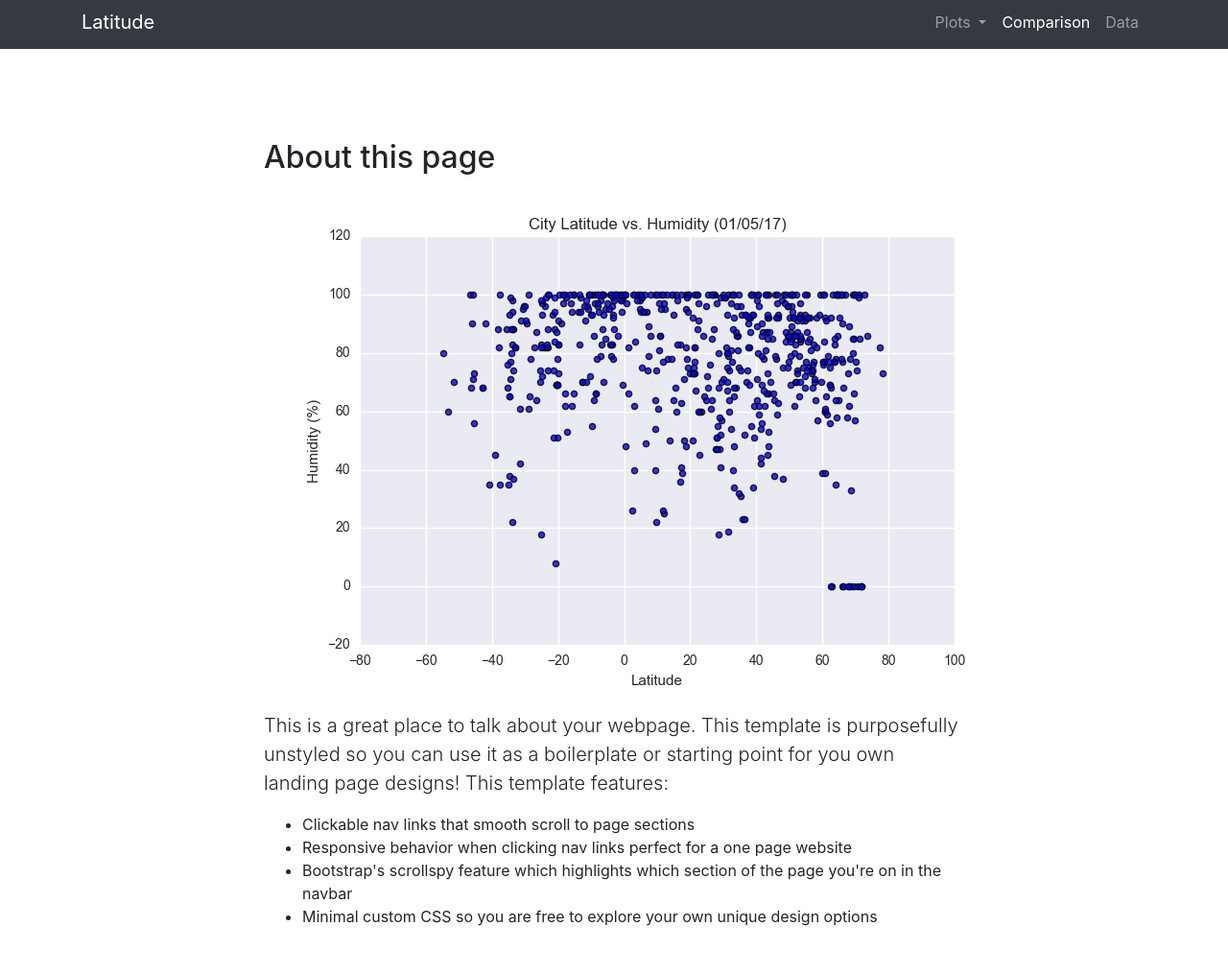
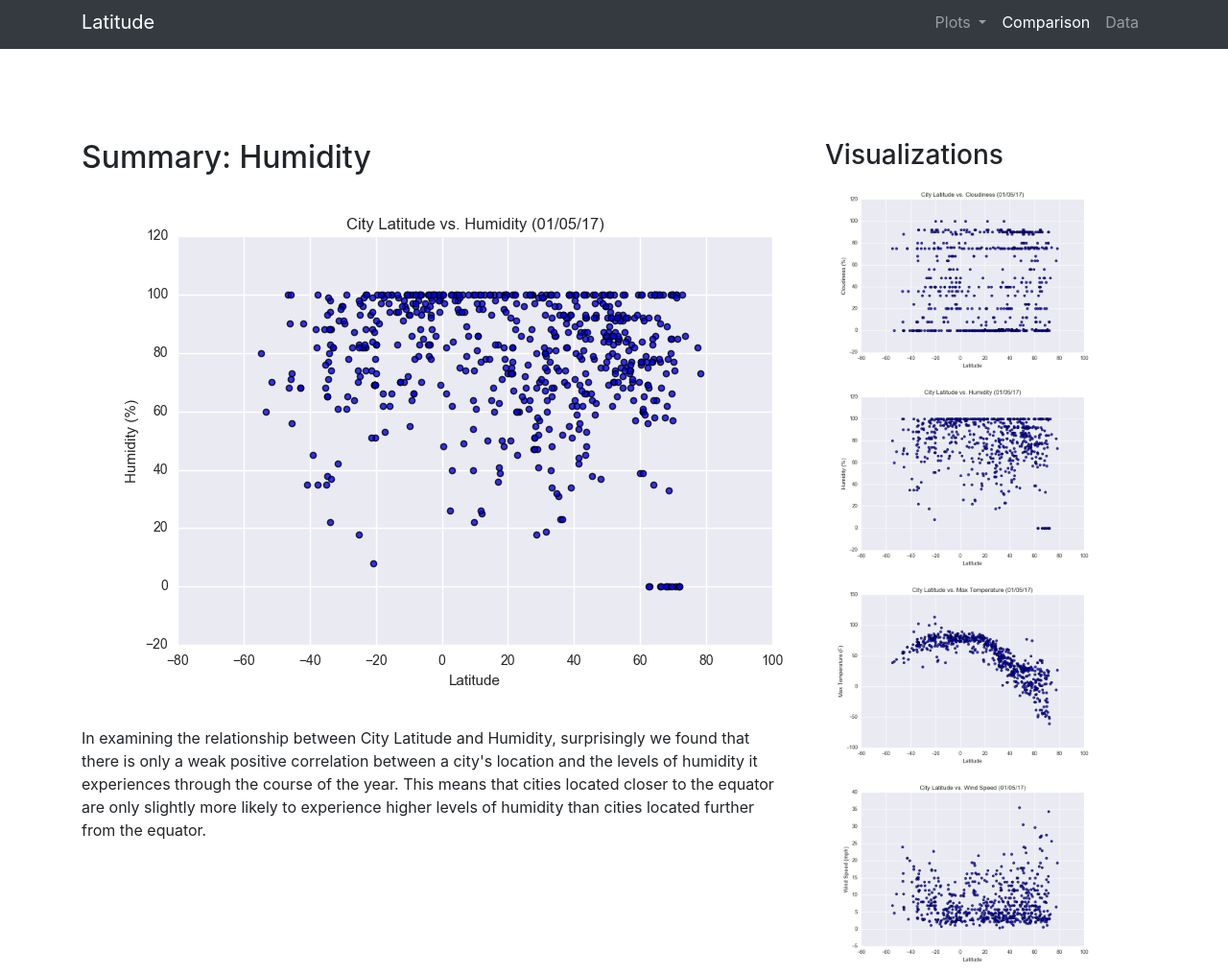
Before and after one commit to kevingray17/web-design-challenge, a website with bundled scripts: page humidity.html in a window 1280 px wide. Shown: the part 5-1020 px from the top of the page at 96% size. Built offline with nearby package versions, Linux system fonts and the light colour scheme.

Commit message:
cleaned up the humidity page

```diff
--- a/humidity.html
+++ b/humidity.html
@@ -53,27 +53,50 @@
 
   <!-- <header class="bg-primary text-white">
     <div class="container text-center">
-      <h1>Humidity</h1>
-      <p class="lead">A landing page template freshly redesigned for Bootstrap 4</p>
+      <h1>Welcome to Latitude</h1>
+      <p class="lead">Weather with Attitude</p>
     </div>
   </header> -->
 
-<!-- body starts here -->
-
-  <section id="about">
+    <section id="about">
     <div class="container">
       <div class="row">
-        <div class="col-lg-8 mx-auto">
-
-
-          <h2>About this page</h2>
-          <p class="lead"><img src="Resources/assets/images/Fig2.png"> This is a great place to talk about your webpage. This template is purposefully unstyled so you can use it as a boilerplate or starting point for you own landing page designs! This template features:</p>
+        <div class="col-8">
+          <h2> Summary: Humidity</h2>
+          <p class="lead"><img src="Resources/assets/images/Fig2.png" alt="Humidity Scatterplot">
+          <p>In examining the relationship between City Latitude and Humidity, surprisingly we found that there is only a weak positive correlation
+            between a city's location and the levels of humidity it experiences through the course of the year. This means that cities located closer
+            to the equator are only slightly more likely to experience higher levels of humidity than cities located further from the equator.
+            </p>
+        </div>
+        <div class="col-4">
+          <div class="container">
+          <h3>Visualizations</h3>
+                <a href="cloudiness.html"><img src="Resources/assets/images/Fig3.png" width="300" alt="City Latitude vs. Cloudiness scatterplot"></a>
+                <a href="humidity.html"><img src="Resources/assets/images/Fig2.png" width="300" alt="City Latitude vs. Humidity scatterplot"></a>
+                <a href="temperature.html"><img src="Resources/assets/images/Fig1.png" width="300" alt="City Latitude vs. Max Temperature scatterplot"></a>
+                <a href="windspeed.html"><img src="Resources/assets/images/Fig4.png" width="300" alt="City Latitude vs. Windspeed scatterplot"></a>
+              </div>
+        <!-- </div>
+      </div>
+    <!-- <div class="container">
+      <div class="row">
+        <!--<div class="col-lg-8 mx-auto"> -->
+          <!-- <div class="col-8"><h2>Welcome to Latitude</h2> -->
+            <!-- <p>Latitude is the web's foremost authority on exploring the relationship between latitude and weather.</p>
+          </div>
+            <div class="col-4"></div><h2>Weather Plots</h2></div>
+            <span class="border border-success"></span>
+          </div>
+        <!--</div> -->
+          <!-- <h2>About this page</h2>
+          <p class="lead">This is a great place to talk about your webpage. This template is purposefully unstyled so you can use it as a boilerplate or starting point for you own landing page designs! This template features:</p>
           <ul>
             <li>Clickable nav links that smooth scroll to page sections</li>
             <li>Responsive behavior when clicking nav links perfect for a one page website</li>
             <li>Bootstrap's scrollspy feature which highlights which section of the page you're on in the navbar</li>
-            <li>Minimal custom CSS so you are free to explore your own unique design options</li>
-          </ul>
+            <li>Minimal custom CSS so you are free to explore your own unique design options</li> -->
+          <!-- </ul>
         </div>
       </div>
     </div>
@@ -83,20 +106,20 @@
     <div class="container">
       <div class="row">
         <div class="col-lg-8 mx-auto">
-          <h2>Services we offer</h2>
-          <p class="lead">Lorem ipsum dolor sit amet, consectetur adipisicing elit. Aut optio velit inventore, expedita quo laboriosam possimus ea consequatur vitae, doloribus consequuntur ex. Nemo assumenda laborum vel, labore ut velit dignissimos.</p>
-        </div>
+          <!-- <h2>Services we offer</h2> -->
+          <!-- <p class="lead">Lorem ipsum dolor sit amet, consectetur adipisicing elit. Aut optio velit inventore, expedita quo laboriosam possimus ea consequatur vitae, doloribus consequuntur ex. Nemo assumenda laborum vel, labore ut velit dignissimos.</p> -->
+        <!-- </div>
       </div>
     </div>
-  </section>
+  <!-- </section>
 
-  <section id="contact">
+  <!-- <section id="contact">
     <div class="container">
       <div class="row">
         <div class="col-lg-8 mx-auto">
           <h2>Contact us</h2>
-          <p class="lead">Lorem ipsum dolor sit amet, consectetur adipisicing elit. Vero odio fugiat voluptatem dolor, provident officiis, id iusto! Obcaecati incidunt, qui nihil beatae magnam et repudiandae ipsa exercitationem, in, quo totam.</p>
-        </div>
+          <!-- <p class="lead">Lorem ipsum dolor sit amet, consectetur adipisicing elit. Vero odio fugiat voluptatem dolor, provident officiis, id iusto! Obcaecati incidunt, qui nihil beatae magnam et repudiandae ipsa exercitationem, in, quo totam.</p> -->
+        </div> -->
       </div>
     </div>
   </section>
@@ -104,7 +127,7 @@
   <!-- Footer -->
   <footer class="py-5 bg-dark">
     <div class="container">
-      <p class="m-0 text-center text-white">Copyright &copy; Your Website 2020</p>
+      <p class="m-0 text-center text-white">Copyright &copy; KGLatitude 2020</p>
     </div>
     <!-- /.container -->
   </footer>
```
